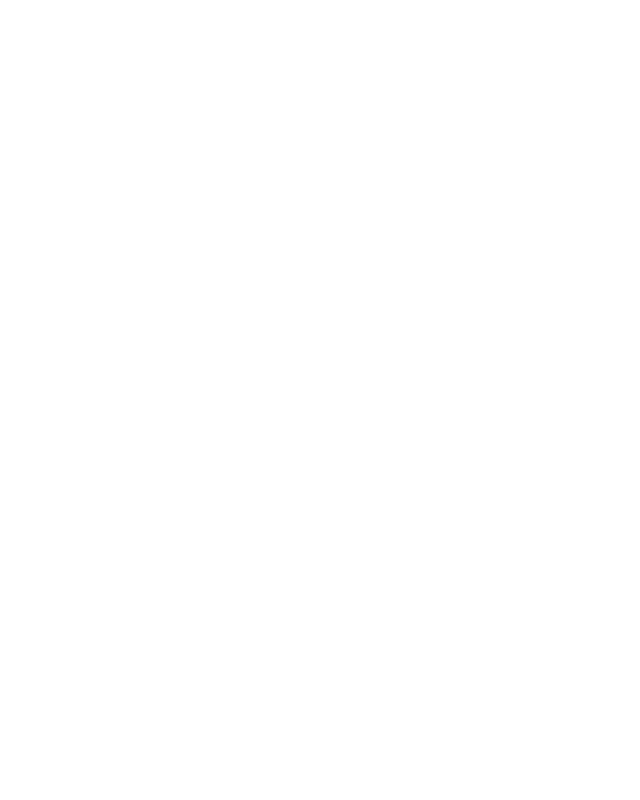
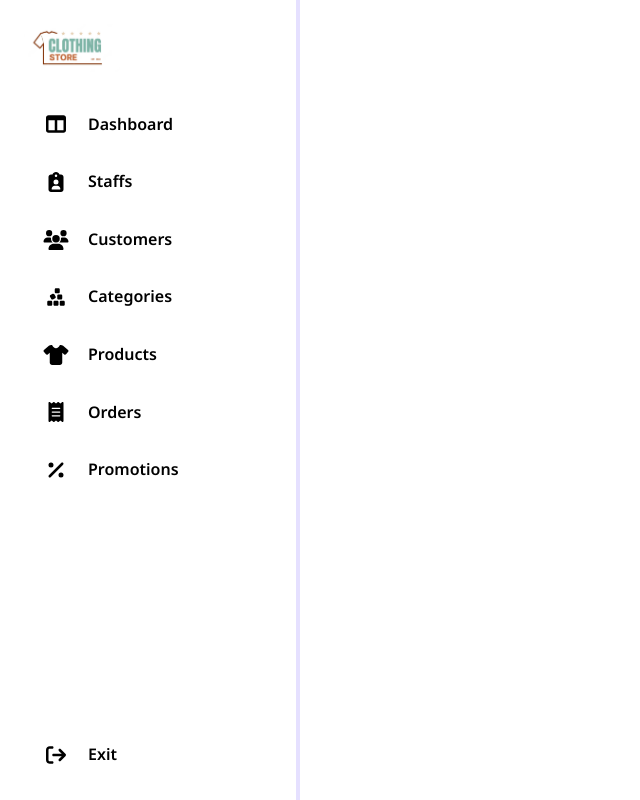
Before and after one commit to duycoiz1204/clothing-store-website-FE, a React (Create React App) app: page /admin in a window 1280 px wide. Before the commit this address had no page. Shown: the whole page, without its empty margins (0-640 px from the left). Built offline with nearby package versions, Linux system fonts and the light colour scheme.

Commit message:
Create Products Admin page

```diff
--- a/src/App.js
+++ b/src/App.js
@@ -15,10 +15,14 @@ import ChangePassword from '~/pages/customer/ChangePassword';
 import OrderHistory from '~/pages/customer/OrderHistory/index,';
 import CartAndCheckout from '~/pages/customer/CartAndCheckout';
 
+import AdminLayout from '~/layouts/AdminLayout';
+import ProductsAdmin from './pages/admin/ProductsAdmin';
+
 function App() {
     return (
         <BrowserRouter>
             <Routes>
+                {/* Customer */}
                 <Route element={<MainLayout />}>
                     <Route index element={<Home />} />
                     <Route path="/products" element={<Products />} />
@@ -35,6 +39,11 @@ function App() {
                     <Route path="/signin" element={<SignIn />} />
                     <Route path="/signup" element={<SignUp />} />
                 </Route>
+
+                {/* Admin */}
+                <Route path='/admin/' element={<AdminLayout />}>
+                    <Route path='product' element={<ProductsAdmin />} />
+                </Route>
             </Routes>
         </BrowserRouter>
     );
--- a/src/components/Button/Button.module.scss
+++ b/src/components/Button/Button.module.scss
@@ -7,7 +7,7 @@
     background-color: var(--white);
     padding: 0 16px;
     border: 1px solid transparent;
-    border-radius: 4px;
+    border-radius: 8px;
     font-family: var(--font-family);
     font-size: 1.6rem;
     font-weight: 600;
--- a/src/index.scss
+++ b/src/index.scss
@@ -39,6 +39,8 @@ input,
 [tabindex] {
     border: none;
     outline: none;
+    font-family: var(--font-family);
+    font-size: 1.6rem;
 }
 
 a {
--- /dev/null
+++ b/src/layouts/AdminLayout/AdminLayout.module.scss
@@ -0,0 +1,6 @@
+.container {
+    display: flex;
+    width: 100%;
+    height: 100%;
+    position: fixed;
+}
--- /dev/null
+++ b/src/layouts/AdminLayout/Sidebar/Sidebar.module.scss
@@ -0,0 +1,54 @@
+.container {
+    display: flex;
+    flex-direction: column;
+    justify-content: space-between;
+    width: 300px;
+    height: 100%;
+    background-color: var(--white);
+    padding: 24px;
+    border-right: 4px solid var(--light-purple);
+}
+
+.logo {
+    width: 96px;
+    height: 48px;
+    border: none;
+}
+
+.navigation {
+    display: flex;
+    flex-direction: column;
+    margin-top: 24px;
+}
+
+.link {
+    display: flex;
+    align-items: center;
+    background-color: var(--white);
+    padding: 8px 16px;
+    border-radius: 8px;
+    outline: 2px solid transparent;
+    font-weight: 600;
+    transition: all linear .2s;
+
+    + .link {
+        margin-top: 16px;
+    }
+
+    &:hover {
+        outline: 2px solid var(--blue);
+    }
+
+    &.active {
+        background-color: var(--blue);
+    }
+}
+
+.icon {
+    width: 32px;
+    font-size: 2rem;
+}
+
+.text {
+    margin-left: 16px;
+}
--- /dev/null
+++ b/src/layouts/AdminLayout/Sidebar/index.js
@@ -0,0 +1,86 @@
+import { Link } from 'react-router-dom';
+import { FontAwesomeIcon } from '@fortawesome/react-fontawesome';
+import {
+    faArrowRightFromBracket,
+    faClipboardUser,
+    faCubesStacked,
+    faPercent,
+    faReceipt,
+    faShirt,
+    faTableColumns,
+    faUsers,
+} from '@fortawesome/free-solid-svg-icons';
+import classNames from 'classnames/bind';
+
+import styles from './Sidebar.module.scss';
+import logo from '~/assets/images/logo.png';
+
+const cx = classNames.bind(styles);
+
+function Sidebar() {
+    return (
+        <div className={cx('container')}>
+            <div className={cx('top')}>
+                <img src={logo} className={cx('logo')} alt="logo" />
+                <div className={cx('navigation')}>
+                    {navigationItems.map((item, index) => (
+                        <Link to={item.to} className={cx('link')}>
+                            <FontAwesomeIcon
+                                className={cx('icon')}
+                                icon={item.icon}
+                            />
+                            <span className={cx('text')}>{item.text}</span>
+                        </Link>
+                    ))}
+                </div>
+            </div>
+
+            <div className={cx('bottom')}>
+                <Link className={cx('link')}>
+                    <FontAwesomeIcon className={cx('icon')} icon={faArrowRightFromBracket} />
+                    <span className={cx('text')}>Exit</span>
+                </Link>
+            </div>
+        </div>
+    );
+}
+
+export default Sidebar;
+
+const navigationItems = [
+    {
+        to: '/admin',
+        text: 'Dashboard',
+        icon: faTableColumns,
+    },
+    {
+        to: '/admin/staff',
+        text: 'Staffs',
+        icon: faClipboardUser,
+    },
+    {
+        to: '/admin/customer',
+        text: 'Customers',
+        icon: faUsers,
+    },
+    {
+        to: '/admin/category',
+        text: 'Categories',
+        icon: faCubesStacked,
+    },
+    {
+        to: '/admin/product',
+        text: 'Products',
+        icon: faShirt,
+    },
+    {
+        to: '/admin/order',
+        text: 'Orders',
+        icon: faReceipt,
+    },
+    {
+        to: '/admin/promotion',
+        text: 'Promotions',
+        icon: faPercent,
+    },
+];
--- /dev/null
+++ b/src/layouts/AdminLayout/index.js
@@ -0,0 +1,19 @@
+import { Outlet } from 'react-router-dom';
+import classNames from 'classnames/bind';
+
+import Sidebar from './Sidebar';
+
+import styles from './AdminLayout.module.scss';
+
+const cx = classNames.bind(styles);
+
+function AdminLayout() {
+    return (
+        <div className={cx('container')}>
+            <Sidebar />
+            <Outlet />
+        </div>
+    );
+}
+
+export default AdminLayout;
--- a/src/layouts/ImageLayout/index.js
+++ b/src/layouts/ImageLayout/index.js
@@ -5,16 +5,10 @@ import BigImage from '~/layouts/components/BigImage';
 import styles from './ImageLayout.module.scss';
 import { Row, Column } from '~/components/Grid';
 
-
 const cx = classNames.bind(styles);
 
 function ImageLayout() {
     return (
-        // <div className={cx('container')}>
-        //     <BigImage />
-        //     <Outlet />
-        // </div>
-
         <div>
             <Row className={cx('row')}>
                 <Column className={cx('l-6')}>
--- /dev/null
+++ b/src/pages/admin/ProductsAdmin/ProductsAdmin.module.scss
@@ -0,0 +1,94 @@
+.container {
+    flex: 1;
+    padding: 24px;
+}
+
+.header {
+    display: flex;
+    justify-content: space-between;
+}
+
+.right {
+    display: flex;
+}
+
+.search-bar {
+    display: flex;
+    width: 440px;
+    height: 42px;
+    border-radius: 8px;
+    border: 1px solid var(--black);
+}
+
+.input {
+    flex: 1;
+    padding: 0 16px;
+    border-top-left-radius: inherit;
+    border-bottom-left-radius: inherit;
+
+    &:focus {
+        outline: 2px solid;
+        outline-color: #dedede;
+    }
+
+    &:focus ~ .button {
+        outline: 2px solid #dedede;
+        border: none;
+    }
+}
+
+.button {
+    display: flex;
+    align-items: center;
+    justify-content: center;
+    min-width: 100px;
+    background-color: var(--blue);
+    padding: 0 8px;
+    border-left: 1px solid var(--black);
+    border-top-right-radius: inherit;
+    border-bottom-right-radius: inherit;
+    font-weight: 600;
+}
+
+.text {
+    margin-left: 8px;
+}
+
+.add-btn {
+    margin-left: 16px;
+}
+
+// Table
+.table {
+    display: flex;
+    flex-direction: column;
+    text-align: left;
+    margin-top: 24px;
+    border: 1px solid #ccc;
+    border-radius: 8px;
+}
+
+.table-row {
+    display: flex;
+    height: 50px;
+}
+
+.table-data, .table-header {
+    flex: 1;
+    display: flex;
+    align-items: center;
+    padding: 16px;
+}
+
+.table-header {
+    background-color: var(--blue);
+    border: 1px solid #dedede;
+
+    &:first-child{
+        border-top-left-radius: 8px;
+    }
+
+    &:last-child{
+        border-top-right-radius: 8px;
+    }
+}
--- /dev/null
+++ b/src/pages/admin/ProductsAdmin/index.js
@@ -0,0 +1,76 @@
+import { faMagnifyingGlass } from '@fortawesome/free-solid-svg-icons';
+import { FontAwesomeIcon } from '@fortawesome/react-fontawesome';
+import classNames from 'classnames/bind';
+
+import Button from '~/components/Button';
+import styles from './ProductsAdmin.module.scss';
+
+const cx = classNames.bind(styles);
+
+function ProductsAdmin() {
+    return (
+        <div className={cx('container')}>
+            <div className={cx('header')}>
+                <h2 className={cx('title')}>Product</h2>
+                <div className={cx('right')}>
+                    <div className={cx('search-bar')}>
+                        <input className={cx('input')} />
+                        <button className={cx('button')}>
+                            <FontAwesomeIcon
+                                className={cx('icon')}
+                                icon={faMagnifyingGlass}
+                            />
+                            <span className={cx('text')}>Search</span>
+                        </button>
+                    </div>
+                    <Button className={cx('add-btn')} outline>
+                        Add
+                    </Button>
+                </div>
+            </div>
+            <table className={cx('table')}>
+                <thead>
+                    <tr className={cx('table-row')}>
+                        <th className={cx('table-header')}>Product ID</th>
+                        <th className={cx('table-header')}>Image</th>
+                        <th className={cx('table-header')}>Name</th>
+                        <th className={cx('table-header')}>Categogy</th>
+                        <th className={cx('table-header')}>Quantity</th>
+                    </tr>
+                </thead>
+                <tbody>
+                    <tr className={cx('table-row')}>
+                        <td className={cx('table-data')}>Product ID</td>
+                        <td className={cx('table-data')}>Image</td>
+                        <td className={cx('table-data')}>Name</td>
+                        <td className={cx('table-data')}>Categogy</td>
+                        <td className={cx('table-data')}>Quantity</td>
+                    </tr>
+                    <tr className={cx('table-row')}>
+                        <td className={cx('table-data')}>Product ID</td>
+                        <td className={cx('table-data')}>Image</td>
+                        <td className={cx('table-data')}>Name</td>
+                        <td className={cx('table-data')}>Categogy</td>
+                        <td className={cx('table-data')}>Quantity</td>
+                    </tr>
+                    <tr className={cx('table-row')}>
+                        <td className={cx('table-data')}>Product ID</td>
+                        <td className={cx('table-data')}>Image</td>
+                        <td className={cx('table-data')}>Name</td>
+                        <td className={cx('table-data')}>Categogy</td>
+                        <td className={cx('table-data')}>Quantity</td>
+                    </tr>
+                    <tr className={cx('table-row')}>
+                        <td className={cx('table-data')}>Product ID</td>
+                        <td className={cx('table-data')}>Image</td>
+                        <td className={cx('table-data')}>Name</td>
+                        <td className={cx('table-data')}>Categogy</td>
+                        <td className={cx('table-data')}>Quantity</td>
+                    </tr>
+                </tbody>
+            </table>
+        </div>
+    );
+}
+
+export default ProductsAdmin;
```
Lines whose indentation alone changed are shown as unchanged.
